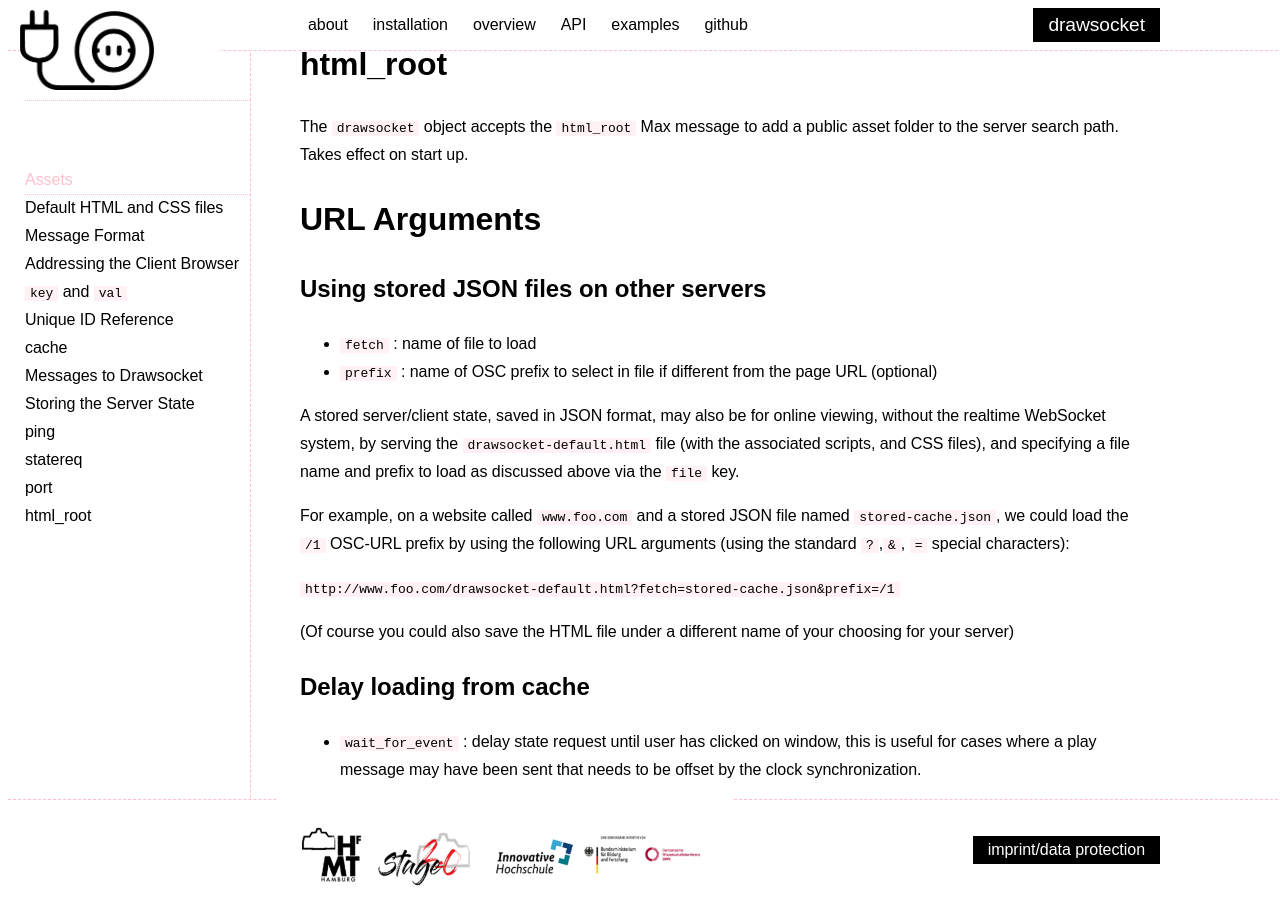
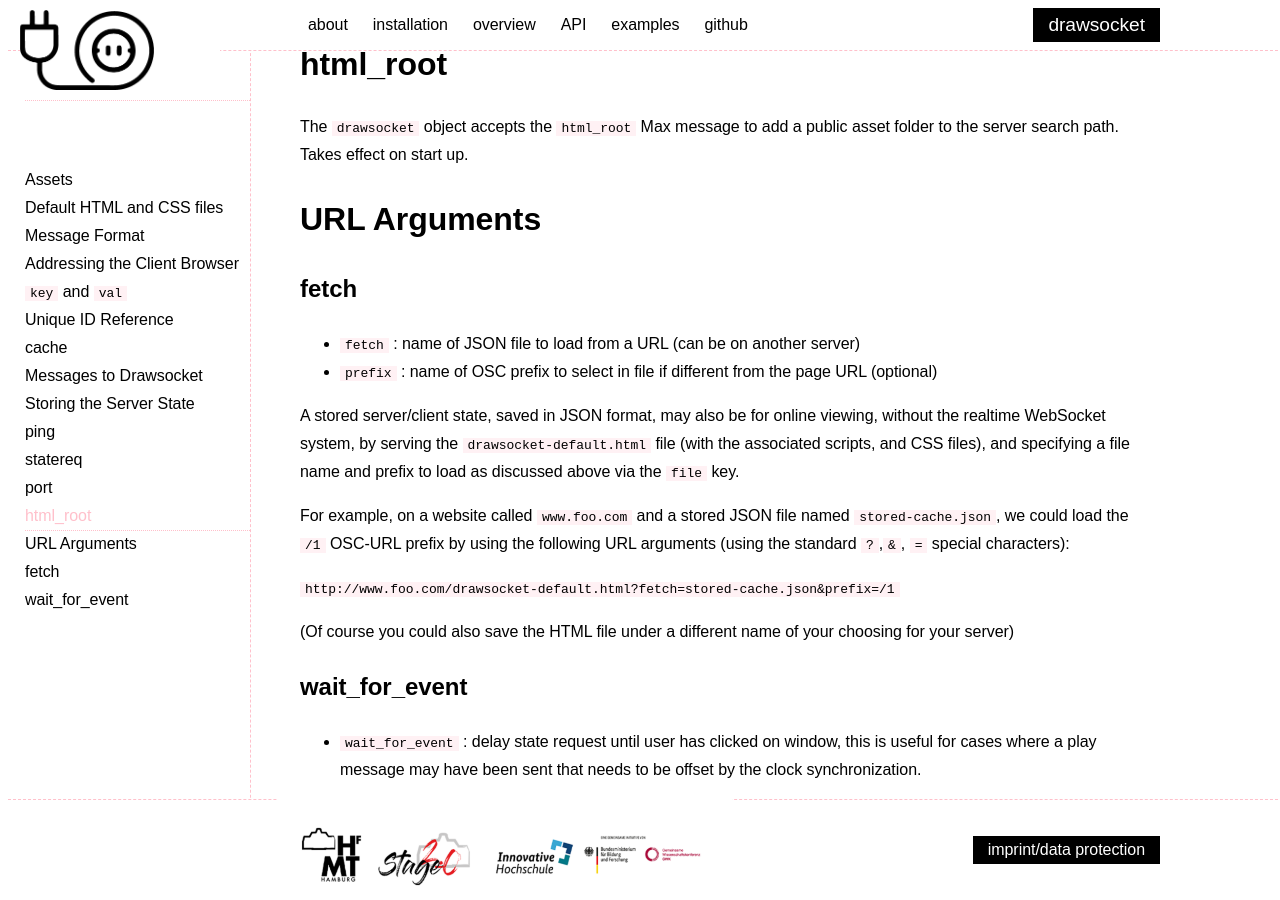
Before and after one commit to drawsocket/drawsocket.github.io, a Jekyll site: the page built from overview.md, in a window 1280 px wide and 900 px high, scrolled down 5081 px. Built offline with Jekyll 4.4.1, drawn with Linux system fonts in a browser that asks for light colours.

Commit message:
added url args to docs

```diff
--- a/overview.md
+++ b/overview.md
@@ -205,9 +205,12 @@ The `drawsocket` object accepts the `html_root` Max message to add a public asse
 
 
 # URL Arguments
+{: class="api_key"}
 
-## Using stored JSON files on other servers
-* `fetch` : name of file to load
+## __fetch__
+{: class="api_key"}
+
+* `fetch` : name of JSON file to load from a URL (can be on another server)
 * `prefix` : name of OSC prefix to select in file if different from the page URL (optional)
 
 A stored server/client state, saved in JSON format, may also be for online viewing, without the realtime WebSocket system, by serving the `drawsocket-default.html` file (with the associated scripts, and CSS files), and specifying a file name and prefix to load as discussed above via the `file` key.
@@ -218,6 +221,8 @@ For example, on a website called `www.foo.com` and a stored JSON file named `sto
 
 (Of course you could also save the HTML file under a different name of your choosing for your server)
 
-## Delay loading from cache
+
+## __wait_for_event__
+{: class="api_key"}
 
 * `wait_for_event` : delay state request until user has clicked on window, this is useful for cases where a play message may have been sent that needs to be offset by the clock synchronization.
```
